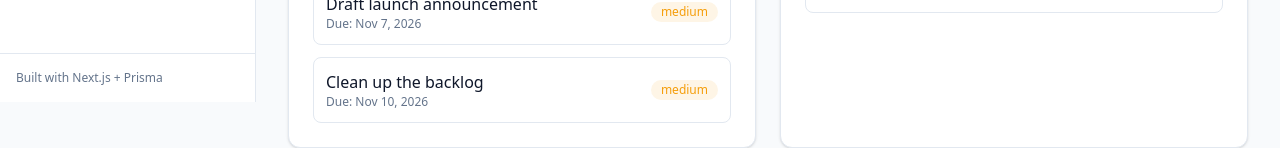
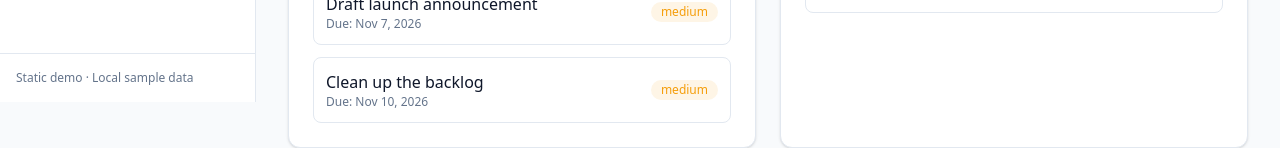
Before and after one commit to Supermegamine/Planify, a Next.js app: page / in a window 1280 px wide. Shown: the part 698-846 px from the top of the page. Built offline with nearby package versions, Linux system fonts and the light colour scheme.

Commit message:
Update demo sidebar footer

```diff
--- a/src/components/layout/sidebar.tsx
+++ b/src/components/layout/sidebar.tsx
@@ -42,7 +42,7 @@ export function Sidebar() {
         })}
       </nav>
       <div className="border-t border-border p-4">
-        <p className="text-xs text-muted-foreground">Built with Next.js + Prisma</p>
+        <p className="text-xs text-muted-foreground">Static demo · Local sample data</p>
       </div>
     </aside>
   );
```
